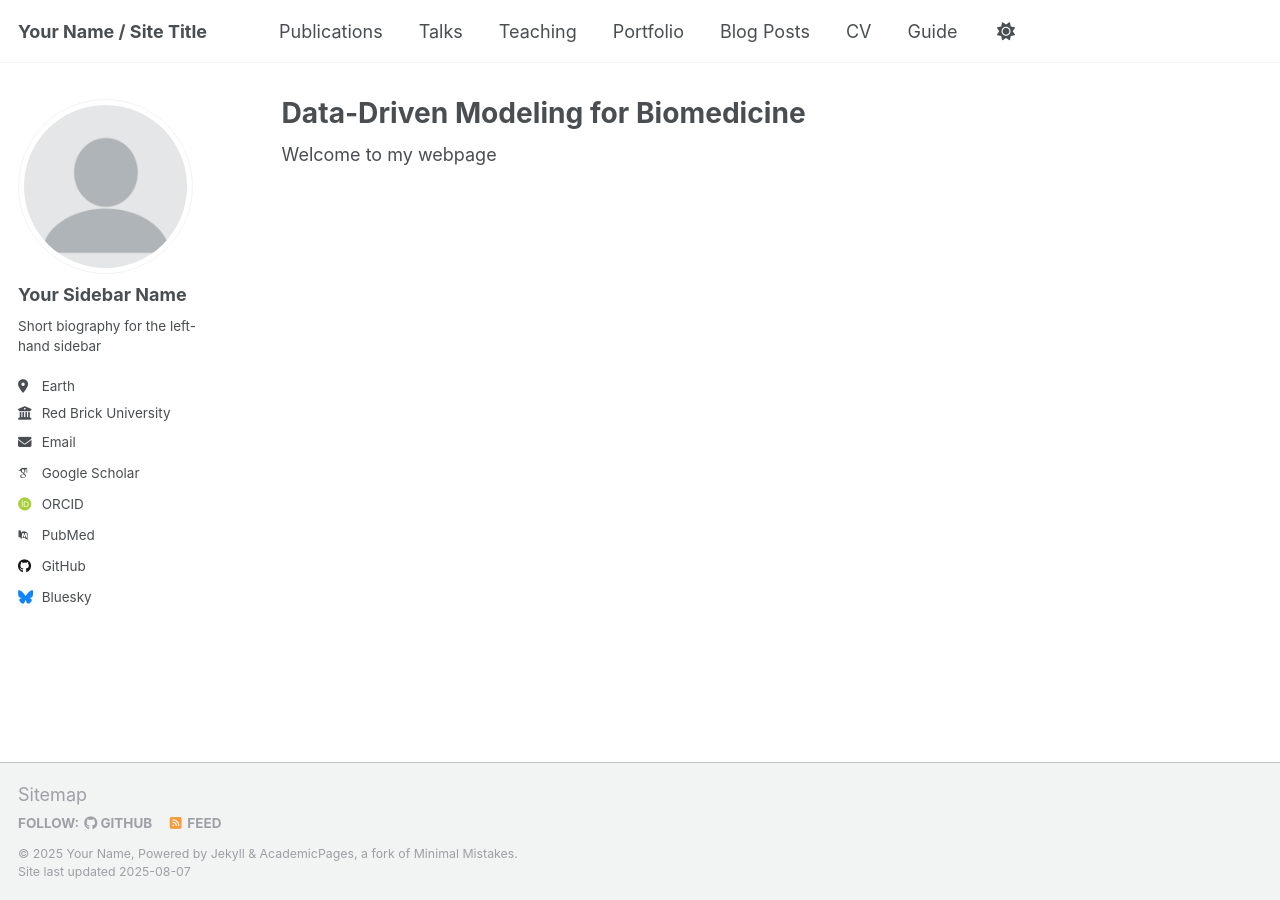
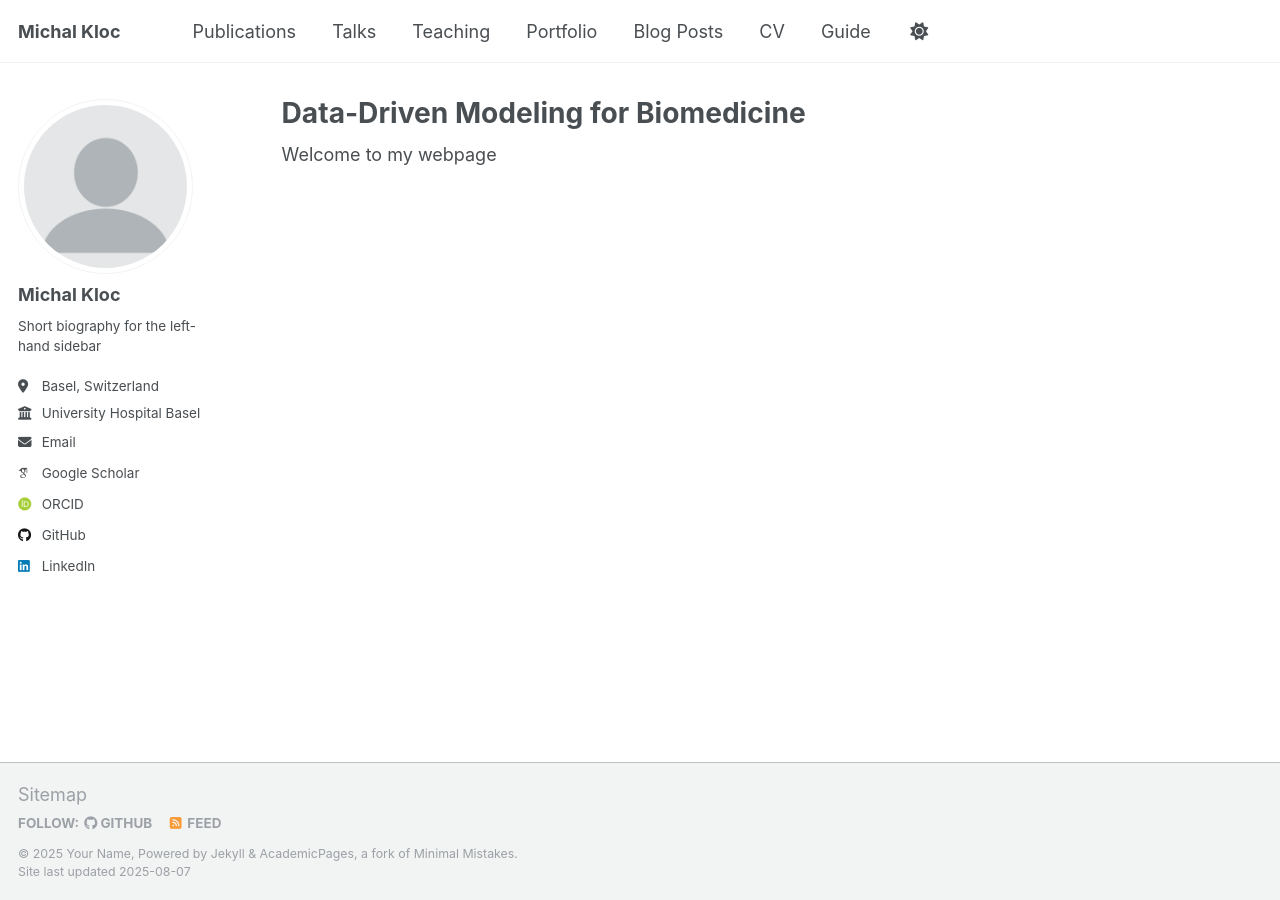
Before and after one commit to MikeKlocCZ/mikekloccz.github.io, a Jekyll site: the page built from _pages/about.md, in a window 1280 px wide. Built offline with Jekyll 4.4.1, drawn with Linux system fonts in a browser that asks for light colours; some web fonts are replaced; a script that is not in the unit is left out.

Commit message:
Update _config.yml
Changed data to real

```diff
--- a/_config.yml
+++ b/_config.yml
@@ -9,11 +9,11 @@
 # Basic Site Settings
 locale                   : "en-US"
 site_theme               : "default"
-title                    : "Your Name / Site Title"
+title                    : "Michal Kloc"
 title_separator          : "-"
 name                     : &name "Your Name"
 description              : &description "personal description"
-url                      : https://academicpages.github.io # the base hostname & protocol for your site e.g. "https://[your GitHub username].github.io" or if you already have some other page hosted on Github then use "https://[your GitHub username].github.io/[Your Repo Name]"
+url                      : https://mikekloccz.github.io # the base hostname & protocol for your site e.g. "https://[your GitHub username].github.io" or if you already have some other page hosted on Github then use "https://[your GitHub username].github.io/[Your Repo Name]"
 baseurl                  : "" # the subpath of your site, e.g. "/blog"
 repository               : "academicpages/academicpages.github.io"
 
@@ -23,23 +23,23 @@ repository               : "academicpages/academicpages.github.io"
 author:
   # Biographic information
   avatar           : "profile.png"
-  name             : "Your Sidebar Name"
+  name             : "Michal Kloc"
   pronouns         : # example: "she/her"
   bio              : "Short biography for the left-hand sidebar"
-  location         : "Earth"
-  employer         : "Red Brick University"
+  location         : "Basel, Switzerland"
+  employer         : "University Hospital Basel"
   uri              : # URL
-  email            : "none@example.org"
+  email            : "michal.kloc@unibas.ch"
 
   # Academic websites
   academia         : # URL
   arxiv            : # URL - Update with the correct link to your profile
-  googlescholar    : "https://scholar.google.com/citations?user=PS_CX0AAAAAJ"
+  googlescholar    : "https://scholar.google.com/citations?user=mT2byIMAAAAJ&hl=en"
   inspire-hep      : # URL
   impactstory      : # URL
-  orcid            : "http://orcid.org/yourorcidurl"
+  orcid            : "https://orcid.org/0000-0002-4575-7723"
   semantic         : # URL
-  pubmed           : "https://www.ncbi.nlm.nih.gov/pubmed/?term=john+snow"
+  pubmed           : #"https://www.ncbi.nlm.nih.gov/pubmed/?term=john+snow"
   researchgate     : # URL
   scopus           : # URL
 
@@ -47,13 +47,13 @@ author:
   bitbucket        : # Username - Update with your username on the site
   codepen          : # Username
   dribbble         : # Username
-  github           : "academicpages"
+  github           : "mikekloccz"
   kaggle           : # Username
   stackoverflow    : # User number or user number and name (i.e., use "1" or "1/jeff-atwood")
 
   # Social media
   artstation       : # Username
-  bluesky          : "bsky.app" # Replace this with you Bluesky username
+  bluesky          : #"bsky.app" # Replace this with you Bluesky username
   facebook         : # Username
   flickr           : # Username
   foursquare       : # Username
@@ -62,7 +62,7 @@ author:
   keybase          : # Username
   instagram        : # Username
   lastfm           : # Username
-  linkedin         : # Username
+  linkedin         :  mikekloccz
   mastodon         : # URL
   medium           : # URL
   pinterest        : # Username
```
